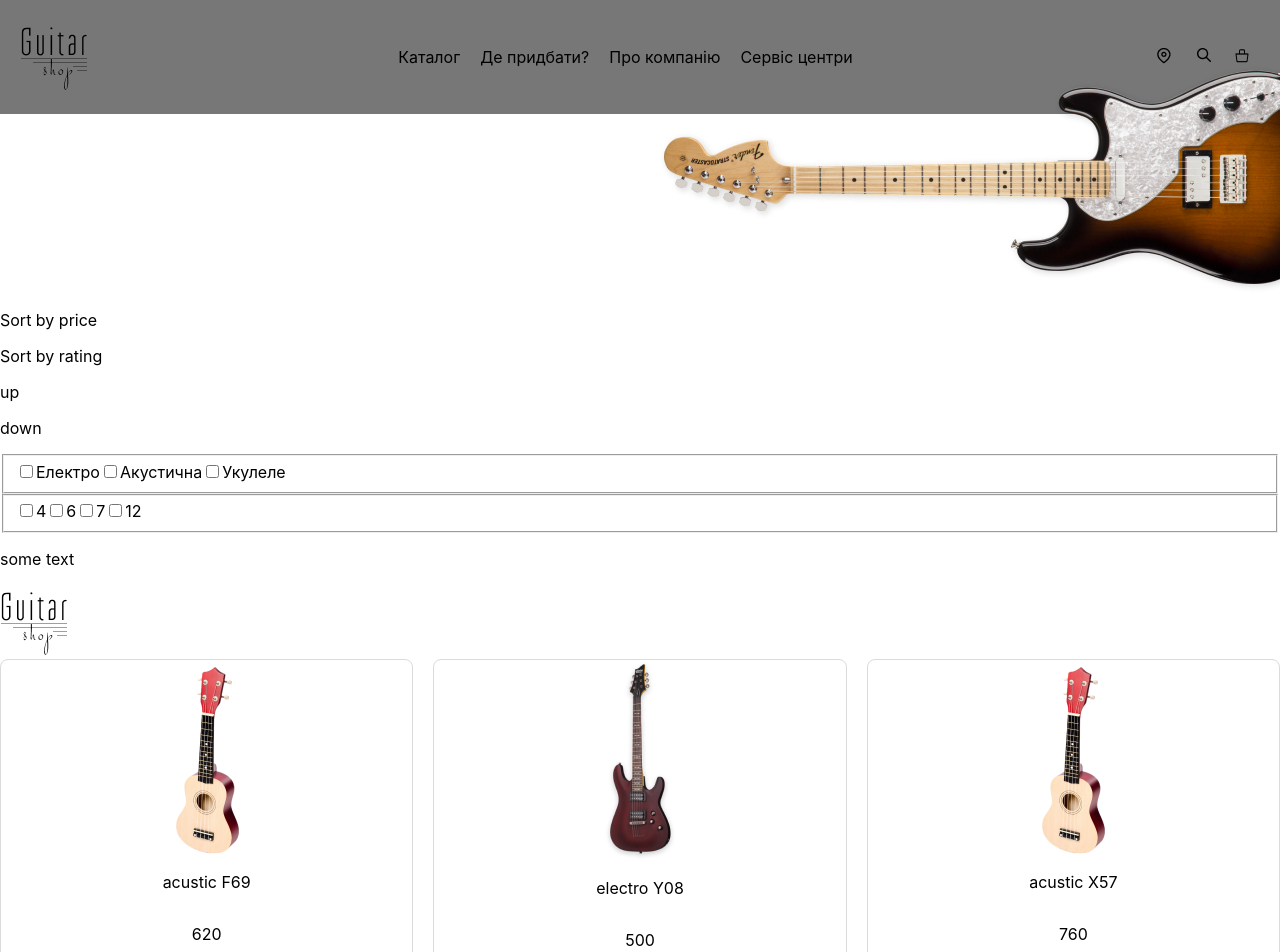
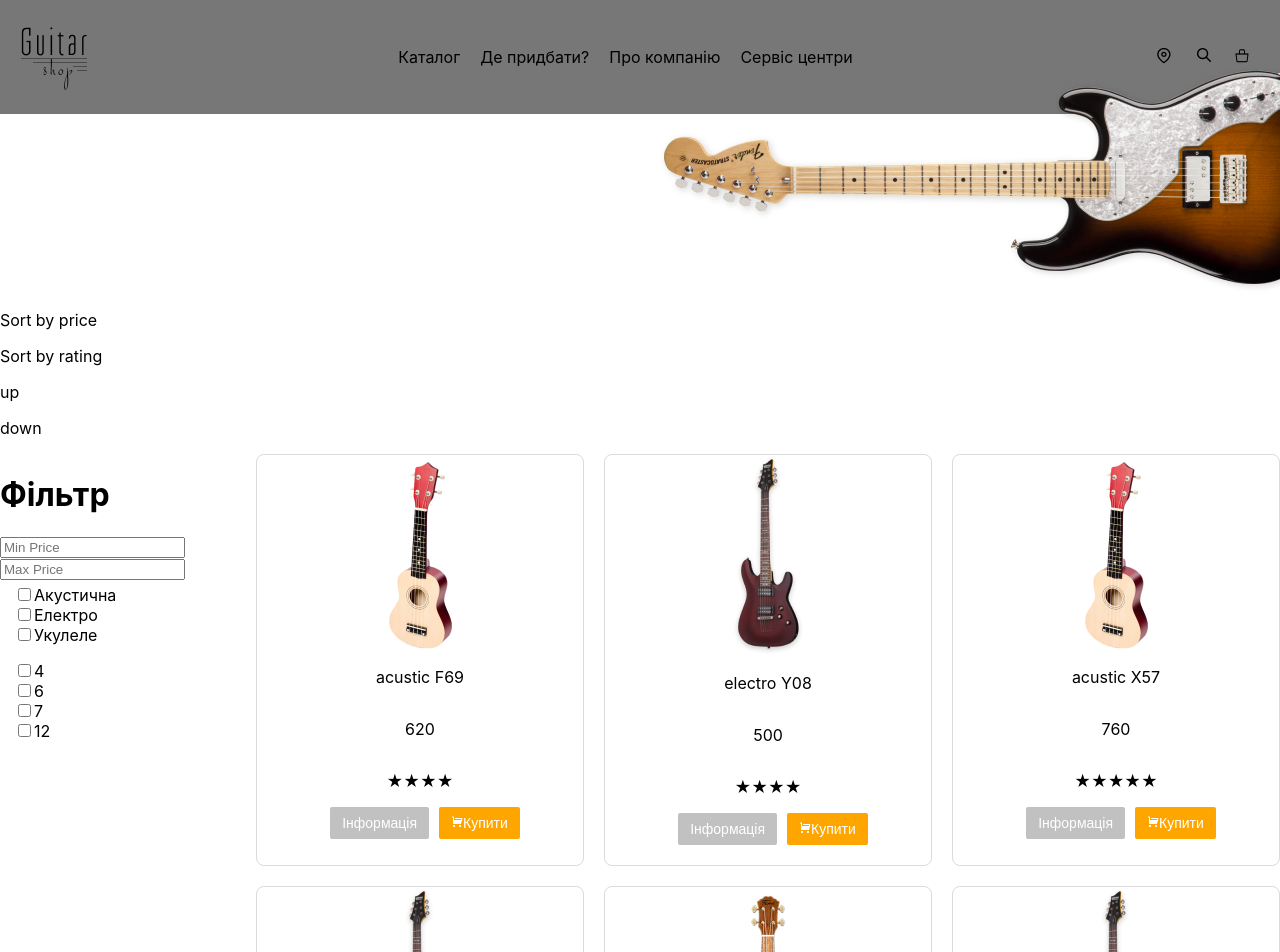
Before and after one commit to Casio25/GuitarShop, a React (Create React App) app in the folder guitar-shop/: page / in a window 1280 px wide. Shown: the top 952 px of the page. Built offline with nearby package versions, Linux system fonts and the light colour scheme.

Commit message:
small design fixes

```diff
--- a/guitar-shop/src/Pages/Catalog/Catalog.css
+++ b/guitar-shop/src/Pages/Catalog/Catalog.css
@@ -1,3 +1,15 @@
+.container {
+    display: flex;
+}
+
+.filter_block {
+    flex: 20%;
+
+}
+
+.guitar_catalog {
+    flex: 80%;
+}
 .guitar_catalog {
     display: grid;
     grid-template-columns: repeat(3, 1fr);
@@ -25,16 +37,32 @@
 
 
 /* buttons desing */
-.guitar_buttons button{
-    cursor: pointer;
+.guitar_buttons {
+    margin-left: 20px;
 }
 
-.button_more_info{
+.guitar_buttons button {
+    cursor: pointer;
+    border: none;
+    border-radius: 2px;
+    margin-right: 10px;
+    /* Increase the margin-right to increase the distance between buttons */
+    padding: 8px 12px;
+    /* Adjust the padding values to change the button size */
+    font-size: 14px;
+    /* Adjust the font-size to change the button text size */
+}
+
+.button_more_info {
     color: white;
     background: #C1C1C1;
-    border-radius: 2px;
+
 }
 
+.button_buy {
+    background-color: orange;
+    color: white;
+}
 
 .modal.active {
     opacity: 1;
--- a/guitar-shop/src/Pages/Catalog/Catalog.js
+++ b/guitar-shop/src/Pages/Catalog/Catalog.js
@@ -4,33 +4,23 @@ import { useState } from "react";
 import FilterBlock from "../../components/Filter/Filter";
 import filteredDataStore from "../../store/FilteredDataStore";
 import ShoppingCartStore from "../../store/ShoppingCartStore";
-import MainLogo from "../../assets/logos/MainLogo.png";
+import cart_icon from "../../assets/icons/cart_icon.png"
 import SortBlock from "../../components/Sort/Sort.js";
 import "./Catalog.css";
+import Modal from "../../components/MoreInfo/MoreInfo";
+import { cardsPerPage, startPage } from "../../components/variables";
 
 const Catalog = () => {
     const [isModalOpen, setIsModalOpen] = useState(false);
     const [selectedProduct, setSelectedProduct] = useState({
-        guitarName: undefined,
-        photo: undefined,
-        rating: undefined,
+        guitarName: null,
+        photo: null,
+        rating: null,
     });
-    const [currentPage, setCurrentPage] = useState(1);
-    const cardsPerPage = 9;
+    const [currentPage, setCurrentPage] = useState(startPage);
 
-    const Modal = ({ active, setActive, product }) => {
-        return (
-            <>
-                <div className={active ? "modal active" : "modal"} onClick={() => setActive(false)}>
-                    <div className="modal_content" onClick={(e) => e.stopPropagation()}>
-                        <h2>Додати товар до кошику</h2>
-                        <h3 className="modal_name">{product.guitarName}</h3>
-                        <img className="modal_image" src={product.photo} alt="photo" />
-                    </div>
-                </div>
-            </>
-        );
-    };
+
+
 
     function addToShoppingCart(filteredData) {
         ShoppingCartStore.addToShoppingCart(filteredData);
@@ -43,9 +33,9 @@ const Catalog = () => {
 
     const indexOfLastCard = currentPage * cardsPerPage;
     const indexOfFirstCard = indexOfLastCard - cardsPerPage;
-    const currentCards = toJS(filteredDataStore.filteredData).slice(indexOfFirstCard, indexOfLastCard);
+    const currentCards = toJS(filteredDataStore.currentProductList).slice(indexOfFirstCard, indexOfLastCard);
 
-    const totalPages = Math.ceil(toJS(filteredDataStore.filteredData).length / cardsPerPage);
+    const totalPages = Math.ceil(toJS(filteredDataStore.currentProductList).length / cardsPerPage);
 
     const goToPage = (pageNumber) => {
         setCurrentPage(pageNumber);
@@ -54,11 +44,11 @@ const Catalog = () => {
     return (
         <>
             <SortBlock />
-            <FilterBlock />
-            <div className="CatalogBlock">
-                <p>some text</p>
-                <img className="main_logo" src={MainLogo} alt="Main Logo" />
-            </div>
+            <div className="container">
+                <div className="filter_block">
+                    <FilterBlock />
+                </div>
+
             <div className="guitar_catalog">
                 {currentCards.map((filteredData, index) => (
                     <div className="guitar_card" key={index}>
@@ -66,7 +56,7 @@ const Catalog = () => {
                         <p className="guitar_name">{filteredData.guitarName}</p>
                         <p className="guitar_price">{filteredData.price}</p>
                         <p className="guitar-rating">
-                            {Array.from({ length: filteredData.rating }, (element, index) => (
+                            {Array.from({ length: filteredData.rating }, (_, index) => (
                                 <span className="star_rating" key={index}>
                                     &#9733;
                                 </span>
@@ -77,11 +67,13 @@ const Catalog = () => {
                                 Інформація
                             </button>
                             <button className="button_buy" onClick={() => addToShoppingCart(filteredData)}>
+                                <img className="cart_icon" src={cart_icon} alt="cart_icon" />
                                 Купити
                             </button>
                         </div>
                     </div>
                 ))}
+            </div>
             </div>
             <Modal active={isModalOpen} setActive={setIsModalOpen} product={selectedProduct} />
 
@@ -89,6 +81,7 @@ const Catalog = () => {
                 {Array.from({ length: totalPages }, (_, index) => (
                     <button
                         key={index}
+                        currentPageValue = {index + 1}
                         className={`pagination_button ${currentPage === index + 1 ? "active" : ""}`}
                         onClick={() => goToPage(index + 1)}
                     >
@@ -101,3 +94,9 @@ const Catalog = () => {
 };
 
 export default observer(Catalog);
+
+
+// add mobx for selectedProduct //
+
+//rename filtereddata for modal //
+//add currentPagevalue//
--- /dev/null
+++ b/guitar-shop/src/components/Filter/Filter.css
@@ -0,0 +1,4 @@
+.filter_checkboxes fieldset{
+    border: none;
+
+}
--- a/guitar-shop/src/components/Filter/Filter.js
+++ b/guitar-shop/src/components/Filter/Filter.js
@@ -1,35 +1,34 @@
-
-import {observer} from "mobx-react";
+import { observer } from "mobx-react";
 import { toJS } from "mobx";
-import { useState, useEffect } from "react"
-import MainLogo from "../../assets/logos/MainLogo.png"
+import { useState, useEffect } from "react";
+import MainLogo from "../../assets/logos/MainLogo.png";
 import { offers } from "../../components/FakeData";
 import filteredDataStore from "../../store/FilteredDataStore";
 import * as variables from "../variables.js";
+import "./Filter.css"
+
 const FilterBlock = () => {
-
-
-    const [filteredData, setFilteredData] = useState(offers);
-
     const [isTypeChecked, setIsTypeChecked] = useState({
         ukulele: false,
         electro: false,
-        acustic: false
-    })
+        acustic: false,
+    });
     const [filterArray, setFilterArray] = useState({
         type: [],
         string: [],
-    })
+    });
+    const [minPrice, setMinPrice] = useState("");
+    const [maxPrice, setMaxPrice] = useState("");
+
     const stringOptions = {
         ukulele: ["4"],
         acustic: ["6", "7", "12"],
         electro: ["4", "6", "7"],
     };
 
-
     function typeFilter(e) {
         const value = e.target.value;
-        const updatedFilterArray = [...filterArray.type]; // Create a new array with the existing values
+        const updatedFilterArray = [...filterArray.type];
 
         if (e.target.checked) {
             updatedFilterArray.push(value);
@@ -49,16 +48,11 @@ const FilterBlock = () => {
             ...prevState,
             [value]: e.target.checked,
         }));
-
-
     }
-
-
 
     function stringFilter(e) {
         const value = e.target.value;
         const updatedFilterArray = [...filterArray.string];
-
 
         if (e.target.checked) {
             updatedFilterArray.push(value);
@@ -93,19 +87,36 @@ const FilterBlock = () => {
             }
         }
 
-        return !isValueAvailable; // Disable the checkbox if the value is not available
+        return !isValueAvailable;
     }
+    const handleMinPriceChange = (e) => {
+        const value = Number(e.target.value);
+        if (value >= 0) {
+            if (maxPrice && value > maxPrice) {
+                setMaxPrice(value);
+            }
+            setMinPrice(value);
+        }
+    };
 
-
-
-
-
+    const handleMaxPriceChange = (e) => {
+        const value = Number(e.target.value);
+        if (value >= 0) {
+            if (minPrice && value < minPrice) {
+                setMinPrice(value);
+            }
+            setMaxPrice(value);
+        }
+    };
 
     function applyFilter(data) {
-        return data.filter(item => {
+        return data.filter((item) => {
             if (!!filterArray.type.length && !filterArray.type.includes(item.type)) {
                 return false;
-            } else if (!!filterArray.string.length && !filterArray.string.includes(item.string.toString())) {
+            } else if (
+                !!filterArray.string.length &&
+                !filterArray.string.includes(item.string.toString())
+            ) {
                 return false;
             }
 
@@ -113,50 +124,99 @@ const FilterBlock = () => {
         });
     }
 
+    useEffect(() => {
+        const filtered = applyFilter(offers);
+        filteredDataStore.updateFilteredData(filtered);
+    }, [filterArray]);
 
     useEffect(() => {
-        const filtered = applyFilter(offers);
-        setFilteredData(filtered);
-    }, [filterArray]);
 
-
-    useEffect(() => {
-        console.log(filterArray)
-        console.log(filteredData);
-        filteredDataStore.updateFilteredData(filteredData);
-        console.log(toJS(filteredDataStore.filteredData));
-    }, [filteredData])
-
-
-
-
+    }, [filteredDataStore.currentProductList]);
 
     return (
         <>
             <div className="filterBlock">
-                <form>
+                <h1>Фільтр</h1>
+                <div className="price_range">
+                    <input
+                        type="number"
+                        placeholder="Min Price"
+                        value={minPrice}
+                        onChange={handleMinPriceChange}
+                    />
+                    <input
+                        type="number"
+                        placeholder="Max Price"
+                        value={maxPrice}
+                        onChange={handleMaxPriceChange}
+                    />
+                </div>
+                <form className="filter_checkboxes">
                     <fieldset className="filter_values">
-                        <input type="checkbox" name="guitar_type" value="electro" id="type_electro" onChange={typeFilter} />
-                        <label htmlFor="guitar_type">Електро</label>
-                        <input type="checkbox" name="guitar_type" value="acustic" id="type_acustic" onChange={typeFilter} />
-                        <label htmlFor="guitar_type">Акустична</label>
-                        <input type="checkbox" name="guitar_type" value="ukulele" id="type_ukulele" onChange={typeFilter} />
-                        <label htmlFor="guitar_type">Укулеле</label>
+                        {variables.typeList.map((type, index) => (
+                            <div key={index}>
+                                <input
+                                    type="checkbox"
+                                    name="guitar_type"
+                                    value={type}
+                                    id={`type_${type}`}
+                                    checked={isTypeChecked[type]}
+                                    onChange={typeFilter}
+                                />
+                                <label htmlFor={`type_${type}`}>{variables.HTMLTypeList[index]}</label>
+                            </div>
+                        ))}
                     </fieldset>
                     <fieldset className="filter_strings">
-                        <input type="checkbox" name="guitar_strings" value="4" id="strings_4" disabled={isCheckboxDisabled("4")} onChange={stringFilter} />
-                        <label htmlFor="guitar_type">4</label>
-                        <input type="checkbox" name="guitar_strings" value="6" id="strings_6" disabled={isCheckboxDisabled("6")} onChange={stringFilter} />
-                        <label htmlFor="guitar_strings">6</label>
-                        <input type="checkbox" name="guitar_strings" value="7" id="strings_7" disabled={isCheckboxDisabled("7")} onChange={stringFilter} />
-                        <label htmlFor="guitar_strings">7</label>
-                        <input type="checkbox" name="guitar_strings" value="12" id="strings_12" disabled={isCheckboxDisabled("12")} onChange={stringFilter} />
-                        <label htmlFor="guitar_strings">12</label>
-
+                        <div>
+                        <input
+                            type="checkbox"
+                            name="guitar_strings"
+                            value="4"
+                            id="strings_4"
+                            disabled={isCheckboxDisabled("4")}
+                            onChange={stringFilter}
+                        />
+                        <label htmlFor="strings_4">4</label>
+                    </div>
+                        <div>
+                        <input
+                            type="checkbox"
+                            name="guitar_strings"
+                            value="6"
+                            id="strings_6"
+                            disabled={isCheckboxDisabled("6")}
+                            onChange={stringFilter}
+                        />
+                        <label htmlFor="strings_6">6</label>
+                        </div>
+                        <div>
+                        <input
+                            type="checkbox"
+                            name="guitar_strings"
+                            value="7"
+                            id="strings_7"
+                            disabled={isCheckboxDisabled("7")}
+                            onChange={stringFilter}
+                        />
+                        <label htmlFor="strings_7">7</label>
+                        </div>
+                        <div>
+                        <input
+                            type="checkbox"
+                            name="guitar_strings"
+                            value="12"
+                            id="strings_12"
+                            disabled={isCheckboxDisabled("12")}
+                            onChange={stringFilter}
+                        />
+                        <label htmlFor="strings_12">12</label>
+                        </div>
                     </fieldset>
                 </form>
             </div>
         </>
     );
-}
+};
+
 export default observer(FilterBlock);
--- /dev/null
+++ b/guitar-shop/src/components/MoreInfo/MoreInfo.js
@@ -0,0 +1,15 @@
+
+const Modal = ({ active, setActive, product }) => {
+    return (
+        <>
+            <div className={active ? "modal active" : "modal"} onClick={() => setActive(false)}>
+                <div className="modal_content" onClick={(e) => e.stopPropagation()}>
+                    <h2>Додати товар до кошику</h2>
+                    <h3 className="modal_name">{product.guitarName}</h3>
+                    <img className="modal_image" src={product.photo} alt="photo" />
+                </div>
+            </div>
+        </>
+    );
+};
+export default Modal;
--- a/guitar-shop/src/components/ShoppingCart/ShoppingCart.js
+++ b/guitar-shop/src/components/ShoppingCart/ShoppingCart.js
@@ -15,7 +15,7 @@ import ShoppingCartStore from "../../store/ShoppingCartStore";
                     <div className="modal_content" onClick={(e) => e.stopPropagation()}>
                         <h2>Кошик</h2>
                         <div className="store">
-                            {ShoppingCartStore.ShoppingCart.map((product, index) =>(
+                            {ShoppingCartStore.ShoppingCart.map((product) =>(
                                 <p onClick={() => ShoppingCartStore.removeFromShoppingCart(product)}>{product.guitarName} </p>
                             ))}
                         </div>
--- a/guitar-shop/src/components/variables.js
+++ b/guitar-shop/src/components/variables.js
@@ -5,6 +5,7 @@ import ukulele from "../assets/images/ukulele.png";
 export const numberOfOffers = 45;
 export const photoList = [acustic, electro, ukulele];
 export const typeList = ["acustic", "electro", "ukulele"];
+export const HTMLTypeList = ["Акустична", "Електро", "Укулеле"]
 export const ukulelePrice = {
     MIN: 100,
     MAX: 200,
@@ -39,3 +40,5 @@ export const randomComments = [
     "I always enjoy browsing the guitar collection in this shop.",
     "They have some unique and rare guitars available."
 ];
+export const cardsPerPage = 9;
+export const startPage = 1;
--- a/guitar-shop/src/store/FilteredDataStore.js
+++ b/guitar-shop/src/store/FilteredDataStore.js
@@ -1,12 +1,41 @@
-import {observable} from "mobx"
+import { observable } from "mobx";
+import { toJS } from "mobx";
+import { offers } from "../components/FakeData";
+
 const filteredDataStore = observable({
-    filteredData: [],
+    initialData: offers,
+    currentProductList: offers,
 
     updateFilteredData(data) {
-        this.filteredData = data;
+        this.currentProductList = data;
     },
 
+
+    sortData(sortType, sortDirection) {
+        let sortedArray = this.currentProductList;
+        switch (sortType) {
+            case "price":
+                sortedArray.sort((a, b) => a.price - b.price);
+                break;
+            case "rating":
+                sortedArray.sort((a, b) => a.rating - b.rating);
+                break;
+            default:
+                sortedArray.sort((a, b) => a.price - b.price);
+                break;
+        }
+
+        if (sortDirection === "down") {
+            sortedArray.reverse();
+        }
+
+
+        this.currentProductList = [...sortedArray];
+        console.log(toJS(this.currentProductList));
+    }
 });
 
+export default filteredDataStore;
 
-export default filteredDataStore;
+
+// add all filter functions and logic to store //
```
Also changed, not shown: guitar-shop/src/components/Header/Header.js (+2 -7 lines), guitar-shop/src/components/Sort/Sort.js (+28 -28 lines), guitar-shop/src/assets/icons/cart_icon.png (added).
